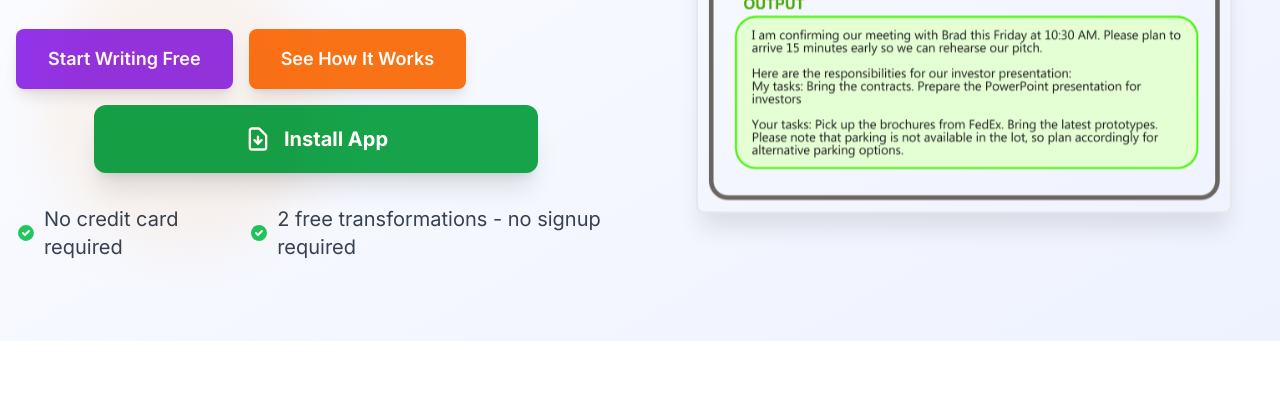
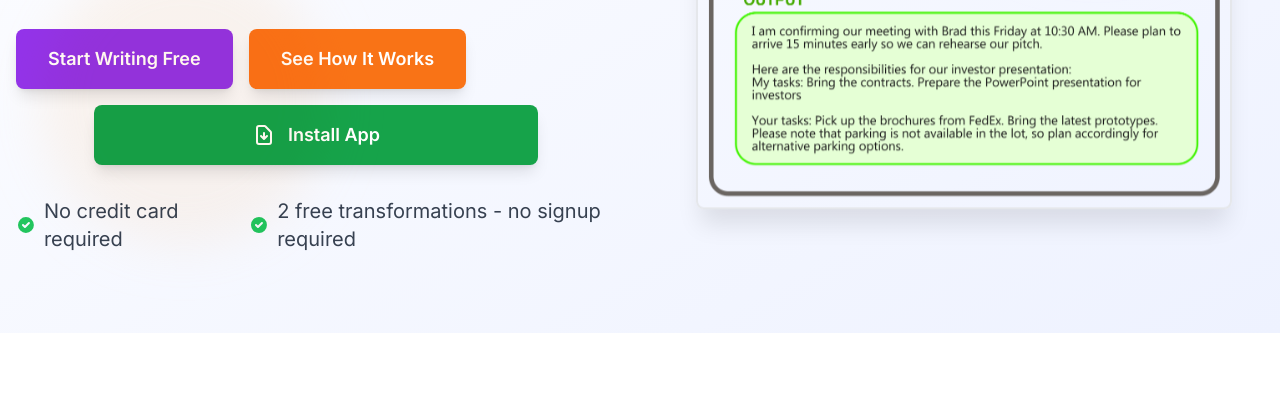
Before and after one commit to FJVital/clarity, a website: page index.html in a window 1280 px wide. Shown: the part 400-800 px from the top of the page. Drawn offline with nearby package versions, Linux system fonts and the light colour scheme.

Commit message:
Update index.html

```diff
--- a/index.html
+++ b/index.html
@@ -300,8 +300,8 @@
                         </a>
                     </div>
                     <div class="mb-8 flex justify-center">
-                        <button id="hero-install-button" onclick="handleHeroInstall()" style="width: 74%;" class="bg-green-600 text-white px-10 py-5 rounded-xl hover:bg-green-700 transition font-bold text-xl shadow-xl flex items-center justify-center gap-3">
-                            <svg class="w-7 h-7" fill="none" stroke="currentColor" viewBox="0 0 24 24">
+                        <button id="hero-install-button" onclick="handleHeroInstall()" style="width: 74%;" class="bg-green-600 text-white px-8 py-4 rounded-lg hover:bg-green-700 transition font-semibold text-lg shadow-lg flex items-center justify-center gap-3">
+                            <svg class="w-6 h-6" fill="none" stroke="currentColor" viewBox="0 0 24 24">
                                 <path stroke-linecap="round" stroke-linejoin="round" stroke-width="2" d="M12 10v6m0 0l-3-3m3 3l3-3m2 8H7a2 2 0 01-2-2V5a2 2 0 012-2h5.586a1 1 0 01.707.293l5.414 5.414a1 1 0 01.293.707V19a2 2 0 01-2 2z"></path>
                             </svg>
                             <span id="hero-install-text">Install App</span>
```
